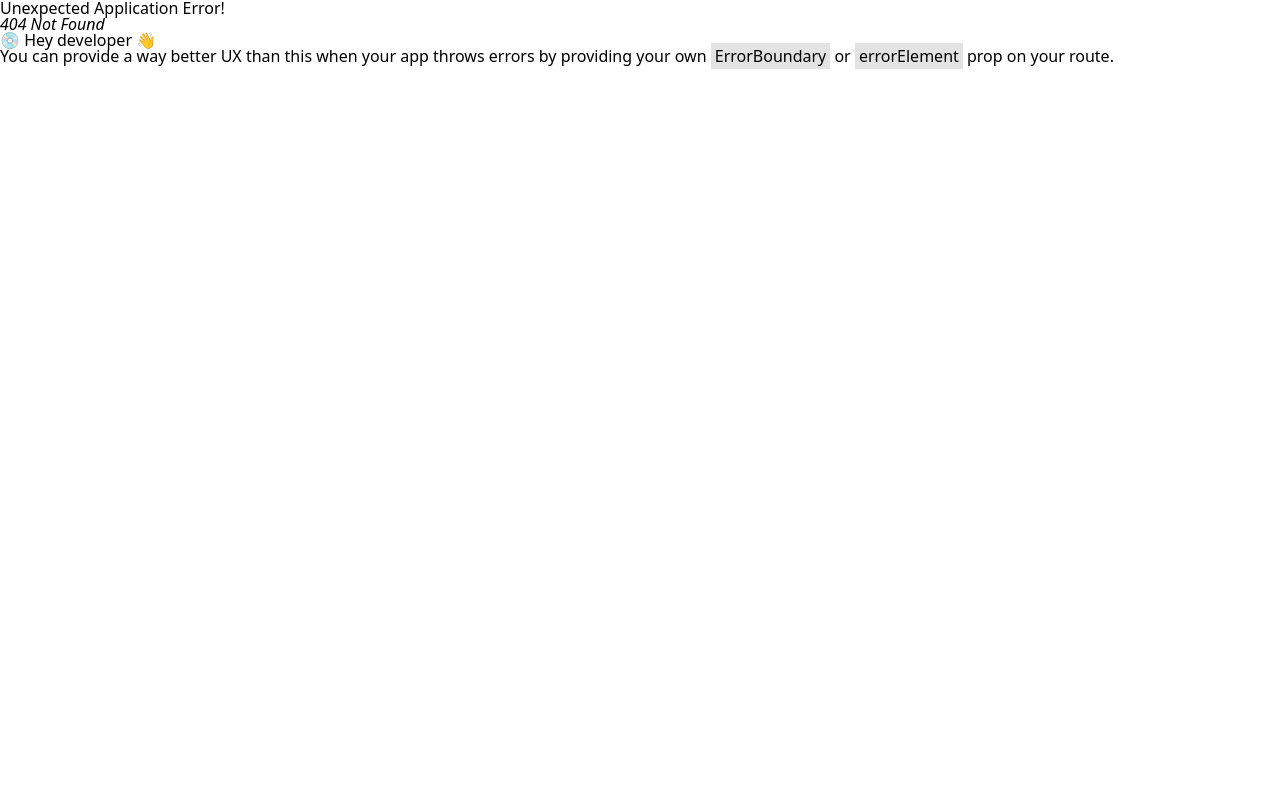
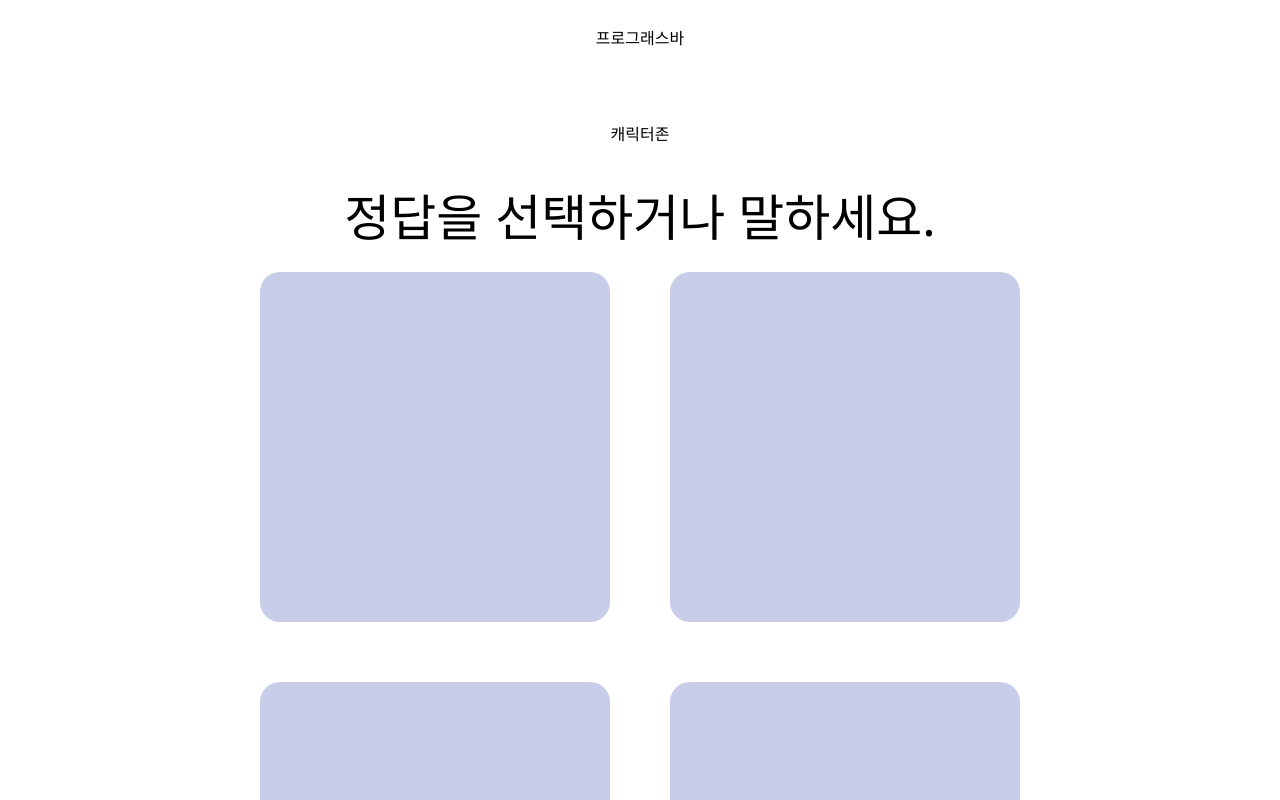
Before and after one commit to whyWhale/honey_morning, a React (Vite) app in the folder FE/honey-morning/: page /quizzie in a window 1280 px wide. Before the commit this address had no page. Shown: the top 800 px of the page. Built offline with nearby package versions, Linux system fonts and the light colour scheme; a web font is replaced by a local one.

Commit message:
[front] feat: 타입스크립트 지정 및 모달 생성

```diff
--- /dev/null
+++ b/FE/honey-morning/src/component/Modal/index.tsx
@@ -0,0 +1,80 @@
+import styled from 'styled-components';
+
+interface ModalProps {
+  isOpen: boolean;
+  isClose: () => void;
+  title?: string;
+  message?: string;
+  btnText?: string;
+}
+
+const ToLocate = styled.div`
+  display: flex;
+  justify-content: center;
+  align-items: center;
+`;
+
+const Container = styled.div`
+  display: flex;
+  flex-direction: column;
+
+  width: 600px;
+  height: 1000px;
+  padding: 50px;
+
+  border: solid 8px var(--yellow-color);
+  background-color: white;
+  border-radius: 30px;
+  box-shadow: 10px 5px 5px gray;
+
+  .TitleArea {
+    margin-bottom: 50px;
+    font-size: 100px;
+  }
+
+  .MessageArea {
+    margin-bottom: 50px;
+    font-size: 50px;
+  }
+
+  .ButtonArea {
+    display: flex;
+    justify-content: flex-end;
+    align-items: center;
+    margin: 10px;
+    margin-top: auto;
+  }
+`;
+
+const ModalButton = styled.button`
+  text: white;
+  background-color: var(--yellow-color);
+  border: none;
+  font-size: 50px;
+
+  border-radius: 20px;
+  padding: 20px 50px;
+`;
+
+const Modal: React.FC<ModalProps> = ({
+  isOpen,
+  isClose,
+  title,
+  message,
+  btnText = '확인',
+}) => {
+  if (!isOpen) return null;
+  return (
+    <ToLocate>
+      <Container>
+        <div className="TitleArea">{title}</div>
+        <div className="MessageArea">{message}</div>
+        <div className="ButtonArea">
+          <ModalButton onClick={isClose}>{btnText}</ModalButton>
+        </div>
+      </Container>
+    </ToLocate>
+  );
+};
+
+export default Modal;
--- /dev/null
+++ b/FE/honey-morning/src/component/QuizOption/index.tsx
@@ -0,0 +1,17 @@
+import styled from 'styled-components';
+
+interface ChoiceBoxProps {
+  options: string[];
+  bgColor?: string;
+  textColor?: string;
+}
+
+const ChoiceBox: React.FC<ChoiceBoxProps> = ({options, bgColor, textColor}) => {
+  return (
+    <div>
+      {/* <BoxContainer>
+
+      </BoxContainer> */}
+    </div>
+  );
+};
--- a/FE/honey-morning/src/pages/Quiz/index.tsx
+++ b/FE/honey-morning/src/pages/Quiz/index.tsx
@@ -0,0 +1,72 @@
+// import QuizOption from '@/component/QuizOption'
+import styled from 'styled-components';
+
+const QuizSolution = () => {
+  return (
+    <Container>
+      <ProgressBar>프로그래스바</ProgressBar>
+      <CharacterArea>캐릭터존</CharacterArea>
+      <NoticeArea>정답을 선택하거나 말하세요.</NoticeArea>
+      <SelectArea>
+        <div className="SelectRow">
+          <SelectionBox />
+          <SelectionBox />
+        </div>
+
+        <div className="SelectRow">
+          <SelectionBox />
+          <SelectionBox />
+        </div>
+      </SelectArea>
+    </Container>
+  );
+};
+
+export default QuizSolution;
+
+const Container = styled.div`
+  display: flex;
+  flex-direction: column;
+  justify-content: center;
+`;
+
+const ProgressBar = styled.div`
+  display: flex;
+  justify-content: center;
+  margin: 30px;
+`;
+
+const CharacterArea = styled.div`
+  display: flex;
+  justify-content: center;
+  margin: 50px;
+`;
+
+const NoticeArea = styled.div`
+  display: flex;
+  justify-content: center;
+
+  font-size: 50px;
+`;
+
+const SelectArea = styled.div`
+  display: flex;
+  flex-direction: column;
+  justify-content: center;
+
+  .SelectRow {
+    display: flex;
+    justify-content: center;
+  }
+`;
+
+const SelectionBox = styled.div`
+  background-color: var(--lightblue-color);
+  color: var(--darkblue-color);
+
+  width: 350px;
+  height: 350px;
+  margin: 30px;
+  border: none;
+  border-radius: 20px;
+`;
--- a/FE/honey-morning/src/pages/SignInPage/index.tsx
+++ b/FE/honey-morning/src/pages/SignInPage/index.tsx
@@ -1,10 +1,138 @@
 import {useState} from 'react';
 import styled, {createGlobalStyle} from 'styled-components';
-import {useWatch, useForm, Controller} from 'react-hook-form';
+import {useWatch, useForm, Controller, SubmitHandler} from 'react-hook-form';
 import {useNavigate} from 'react-router-dom';
 import {useQueryClient, useMutation} from '@tanstack/react-query';
 import {instance} from '@/api/axios';
 import Logout from '@/component/Logout';
+
+interface LoginFormData {
+  email: string;
+  password: string;
+}
+
+const LoginProcess: React.FC = () => {
+  const queryClient = useQueryClient();
+  const navigate = useNavigate();
+
+  //prettier-ignore
+  const {
+    handleSubmit,
+    control,
+    watch,
+    formState: {errors},
+    reset,
+  } = useForm<LoginFormData>({mode: 'onChange'});
+
+  const loginUser = async (payload: LoginFormData) => {
+    try {
+      const formData = new FormData();
+      formData.append('email', payload.email);
+      formData.append('password', payload.password);
+
+      const res = await instance.post('/api/auth/login', formData, {
+        headers: {
+          'Content-Type': 'multipart/form-data',
+        },
+      });
+
+      const accessToken = res.headers['access'];
+      console.log('res:', res);
+
+      if (accessToken) {
+        sessionStorage.setItem('access', accessToken);
+        console.log('access:', accessToken);
+      } else {
+        console.warn('Access token이 응답에 존재하지 않습니다.');
+      }
+      return res.data.result;
+    } catch (error) {
+      console.error('로그인 실패', error);
+      throw error;
+    }
+  };
+
+  const {mutate: signMutate} = useMutation({
+    mutationFn: loginUser,
+    onSuccess: data => {
+      queryClient.setQueryData(['userInfo'], data);
+      console.log('data:', data);
+      alert('로그인 성공');
+    },
+    onError: (error: any) => {
+      if (error.message) {
+        alert(`로그인 실패: ${error.message}`);
+      } else {
+        alert('로그인 실패');
+      }
+      reset({email: '', password: ''});
+    },
+  });
+
+  const onSubmit: SubmitHandler<LoginFormData> = data => {
+    signMutate(data, {
+      onSuccess: () => {},
+      onError: () => {
+        reset({email: '', password: ''});
+      },
+    });
+  };
+
+  return (
+    <>
+      <GlobalStyle />
+      <Title>Sign In</Title>
+      <Container>
+        <form
+          onSubmit={handleSubmit(onSubmit)}
+          className="loginForm"
+        >
+          <div className="inputGroup">
+            <label>Name</label>
+            <Controller
+              name="email"
+              control={control}
+              defaultValue=""
+              rules={{required: '이메일은 필수 입력 항목입니다.'}}
+              render={({field}) => (
+                <Input
+                  {...field}
+                  type="email"
+                  placeholder="이메일을 입력해주세요"
+                />
+              )}
+            />
+          </div>
+          <div className="inputGroup">
+            <label>Password</label>
+            <Controller
+              name="password"
+              control={control}
+              defaultValue=""
+              rules={{required: '이메일은 필수 입력 항목입니다.'}}
+              render={({field}) => (
+                <Input
+                  {...field}
+                  type="password"
+                  placeholder="이메일을 입력해주세요"
+                />
+              )}
+            />
+          </div>
+
+          <SubmitButton type="submit">로그인</SubmitButton>
+        </form>
+        <div className="signUpYet">
+          <div>아직 회원이 아니신가요?</div>
+          <MoveToSignUp>회원가입 하기</MoveToSignUp>
+        </div>
+      </Container>
+      <Logout />
+    </>
+  );
+};
+
+export default LoginProcess;
 
 const GlobalStyle = createGlobalStyle`
  body {
@@ -83,124 +211,3 @@ const MoveToSignUp = styled.button`
   border: none;
   text-decoration: underline;
 `;
-
-const LoginProcess: React.FC = () => {
-  const queryClient = useQueryClient();
-
-  const {
-    handleSubmit,
-    control,
-    watch,
-    formState: {errors},
-    reset,
-  } = useForm({mode: 'onChange'});
-
-  const loginUser = async (payload: {email: string, password: string}) => {
-    try {
-      const formData = new FormData();
-      formData.append('email', payload.email);
-      formData.append('password', payload.password);
-
-      const res = await instance.post('/api/auth/login', formData, {
-        headers: {
-          'Content-Type': 'multipart/form-data',
-        },
-      });
-
-      const accessToken = res.headers['access'];
-      console.log('res:', res);
-
-      if (accessToken) {
-        sessionStorage.setItem('access', accessToken);
-        console.log('access:', accessToken);
-      } else {
-        console.warn('Access token이 응답에 존재하지 않습니다.');
-      }
-      return res.data.result;
-    } catch (error) {
-      console.error('로그인 실패', error);
-      throw error;
-    }
-  };
-
-  const {mutate: signMutate} = useMutation({
-    mutationFn: loginUser,
-    onSuccess: data => {
-      queryClient.setQueryData(['userInfo'], data);
-      console.log('data:', data);
-      alert('로그인 성공');
-    },
-    onError: error => {
-      if (error.message) {
-        alert(`로그인 실패: ${error.message}`);
-      } else {
-        alert('로그인 실패');
-      }
-      reset({email: '', password: ''});
-    },
-  });
-
-  const onSubmit = (data: {email: string, password: string}) => {
-    signMutate(data, {
-      onSuccess: () => {},
-      onError: () => {
-        reset({email: '', password: ''});
-      },
-    });
-  };
-
-  return (
-    <>
-      <GlobalStyle />
-      <Title>Sign In</Title>
-      <Container>
-        <form
-          onSubmit={handleSubmit(onSubmit)}
-          className="loginForm"
-        >
-          <div className="inputGroup">
-            <label>Name</label>
-            <Controller
-              name="email"
-              control={control}
-              defaultValue=""
-              rules={{required: '이메일은 필수 입력 항목입니다.'}}
-              render={({field}) => (
-                <Input
-                  {...field}
-                  type="email"
-                  placeholder="이메일을 입력해주세요"
-                />
-              )}
-            />
-          </div>
-          <div className="inputGroup">
-            <label>Password</label>
-            <Controller
-              name="password"
-              control={control}
-              defaultValue=""
-              rules={{required: '이메일은 필수 입력 항목입니다.'}}
-              render={({field}) => (
-                <Input
-                  {...field}
-                  type="password"
-                  placeholder="이메일을 입력해주세요"
-                />
-              )}
-            />
-          </div>
-
-          <SubmitButton type="submit">로그인</SubmitButton>
-        </form>
-        <div className="signUpYet">
-          <div>아직 회원이 아니신가요?</div>
-          <MoveToSignUp>회원가입 하기</MoveToSignUp>
-        </div>
-      </Container>
-      <Logout />
-    </>
-  );
-};
-
-export default LoginProcess;
--- a/FE/honey-morning/src/pages/SignUpPage/index.tsx
+++ b/FE/honey-morning/src/pages/SignUpPage/index.tsx
@@ -3,46 +3,37 @@ import {useWatch, useForm, Controller} from 'react-hook-form';
 import styled, {createGlobalStyle} from 'styled-components';
 import {instance} from '@/api/axios';
 import {useNavigate} from 'react-router-dom';
+import Modal from '@/component/Modal';
 
-const Title = styled.div`
-  display: flex;
-  justify-content: center;
-  font-size: 50px;
-`;
-
-const Container = styled.div`
-  display: flex;
-  fix-direction: column;
-  justify-content: center;
-`;
-
-const Input = styled.input`
-  padding: 10px;
-  margin: 10px 0;
-  border-radius: 5px;
-  border: 1px solid black;
-`;
-
-const SubmitButton = styled.button`
-  background-color: var(--yellow-color);
-  color: white;
-  border: none;
-  border-radius: 10%;
-
-  display: flex;
-  justify-content: center;
-  padding: 1em 5em;
-  cursor: pointer;
-`;
+interface SignUpFormData {
+  email: string;
+  username: string;
+  password: string;
+  confirmPassword: string;
+}
 
 const SignUpProcess: React.FC = () => {
   const navigate = useNavigate();
 
-  const [isEmailChecked, setIsEmailChecked] = useState(false);
-  const [emailMessage, setEmailMessage] = useState('');
-  const [emailMessageType, setEmailMessageType] = useState('');
-  const [confirmPassword, setConfirmPassword] = useState('');
+  //prettier-ignore
+  const [isEmailChecked, setIsEmailChecked] = useState<boolean>(false);
+  //prettier-ignore
+  const [emailMessage, setEmailMessage] = useState<string>('');
+  //prettier-ignore
+  const [emailMessageType, setEmailMessageType] = useState<string>('');
+  //prettier-ignore
+  const [confirmPassword, setConfirmPassword] = useState<string>('');
 
+  //prettier-ignore
+  const [modalTitle, setModalTitle] = useState<string>('');
+  //prettier-ignore
+  const [modalMessage, setModalMessage] = useState<string>('');
+  //prettier-ignore
+  const [modalBtnText, setModalBtnText] = useState<string>('');
+  //prettier-ignore
+  const [isModalOpen, setIsModalOpen] = useState<boolean>(false);
+
+  //prettier-ignore
   const {
     handleSubmit,
     control,
@@ -50,12 +41,24 @@ const SignUpProcess: React.FC = () => {
     formState: {errors},
     setError,
     clearErrors,
-  } = useForm({mode: 'onChange'});
+  } = useForm<SignUpFormData>({mode: 'onChange'});
+
+  const openModal = (title: string, message: string, btnText: string) => {
+    setModalTitle(title);
+    setModalMessage(message);
+    setModalBtnText(btnText);
+    setIsModalOpen(true);
+  };
+
+  const closeModal = () => {
+    setIsModalOpen(false);
+    navigate('/signin');
+  };
 
   const email = watch('email', '');
   const password = watch('password', '');
 
-  const validateEmail = email => {
+  const validateEmail = (email: string) => {
     const emailPattern = /^[^\s@]+@[^\s@]+\.[^\s@]+$/;
     return emailPattern.test(email) || '이메일의 형식이 올바르지 않습니다.';
   };
@@ -68,7 +71,7 @@ const SignUpProcess: React.FC = () => {
   //   }
   // };
 
-  const handleSignUp = async data => {
+  const handleSignUp = async (data: SignUpFormData) => {
     try {
       const response = await instance.post('/api/auth/register', data, {
         headers: {
@@ -79,8 +82,7 @@ const SignUpProcess: React.FC = () => {
       console.log(data);
 
       if (response.status === 200) {
-        alert('회원가입 성공');
-        navigate('/signin');
+        openModal('Success', '회원가입에 성공했습니다.', '확인');
       }
     } catch (error) {
       console.log('회원가입 실패', error);
@@ -94,6 +96,7 @@ const SignUpProcess: React.FC = () => {
     <>
       <Title>Sign Up</Title>
       <Container>
+        <div className="SubContainer">
           <form
             onSubmit={handleSubmit(handleSignUp)}
             className="loginForm"
@@ -171,9 +174,60 @@ const SignUpProcess: React.FC = () => {
 
             <SubmitButton type="submit">회원가입</SubmitButton>
           </form>
+        </div>
       </Container>
+
+      <Modal
+        isOpen={isModalOpen}
+        isClose={closeModal}
+        title={modalTitle}
+        message={modalMessage}
+        btnText={modalBtnText}
+      />
     </>
   );
 };
 
 export default SignUpProcess;
+
+const Title = styled.div`
+  display: flex;
+  justify-content: center;
+  font-size: 50px;
+`;
+
+const Container = styled.div`
+  display: flex;
+  justify-content: center;
+
+  .SubContainer {
+    display: flex;
+    fix-direction: column;
+    justify-content: center;
+
+    width: 600px;
+    height: 1000px;
+
+    border: solid 1px black;
+    background-color: white;
+  }
+`;
+
+const Input = styled.input`
+  padding: 10px;
+  margin: 10px 0;
+  border-radius: 5px;
+  border: 1px solid black;
+`;
+
+const SubmitButton = styled.button`
+  background-color: var(--yellow-color);
+  color: white;
+  border: none;
+  border-radius: 10%;
+
+  display: flex;
+  justify-content: center;
+  padding: 1em 5em;
+  cursor: pointer;
+`;
--- a/FE/honey-morning/src/router/index.tsx
+++ b/FE/honey-morning/src/router/index.tsx
@@ -2,6 +2,8 @@ import {RouteObject} from 'react-router-dom';
 
 import SignInPage from '@/pages/SignInPage';
 import SignUpPage from '@/pages/SignUpPage';
+
+import Quiz from '@/pages/Quiz';
 
 import AlarmSetting from '@/pages/AlarmSetting';
 import MyPage from '@/pages/MyPage';
@@ -33,6 +35,10 @@ const routerInfo: RouteObject[] = [
     path: '/briefingdetail',
     element: <BriefingDetail />,
   },
+  {
+    path: '/quizzie',
+    element: <Quiz />,
+  },
 ];
 
 export default routerInfo;
```
Also changed, not shown: FE/honey-morning/src/component/Logout/index.tsx (+71 -26 lines). Lines whose indentation alone changed are shown as unchanged.
